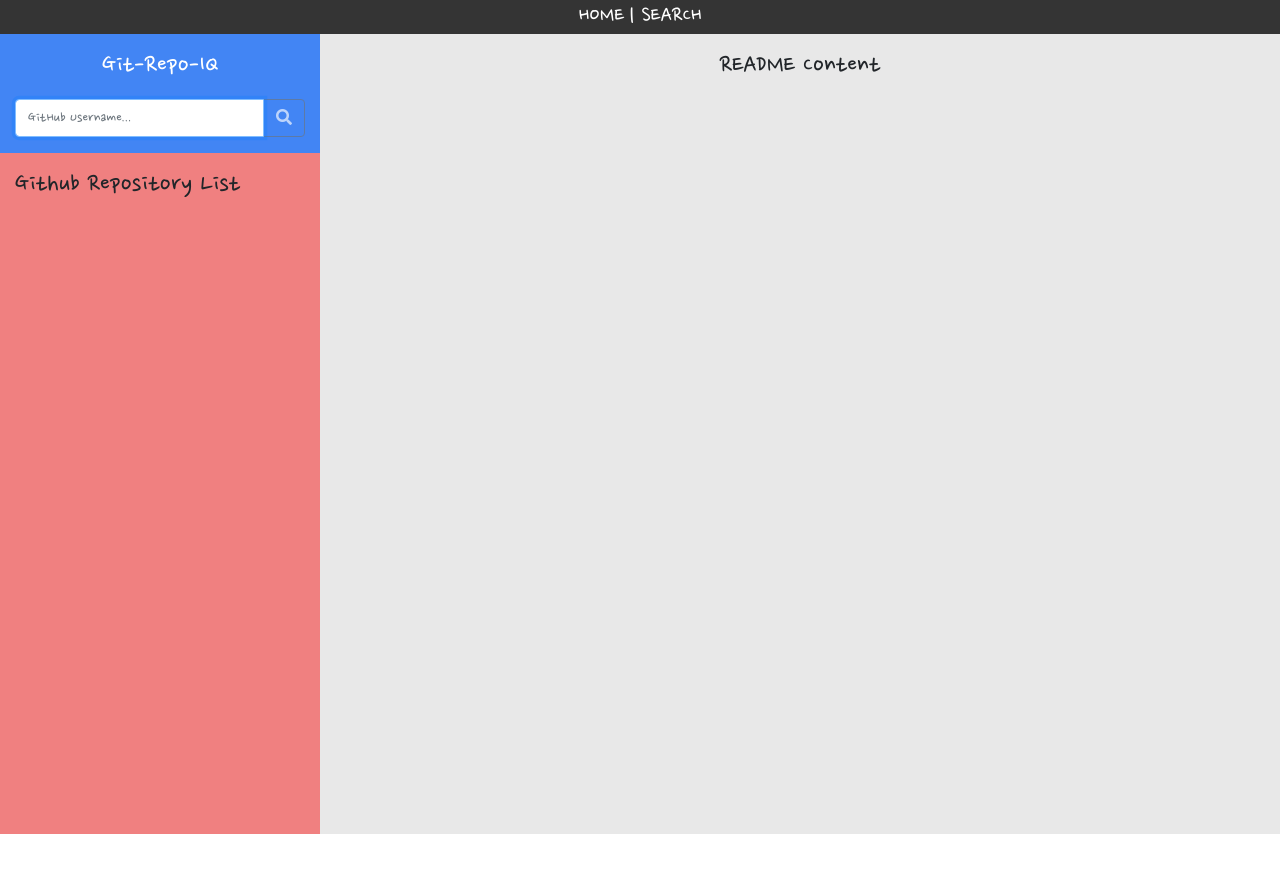
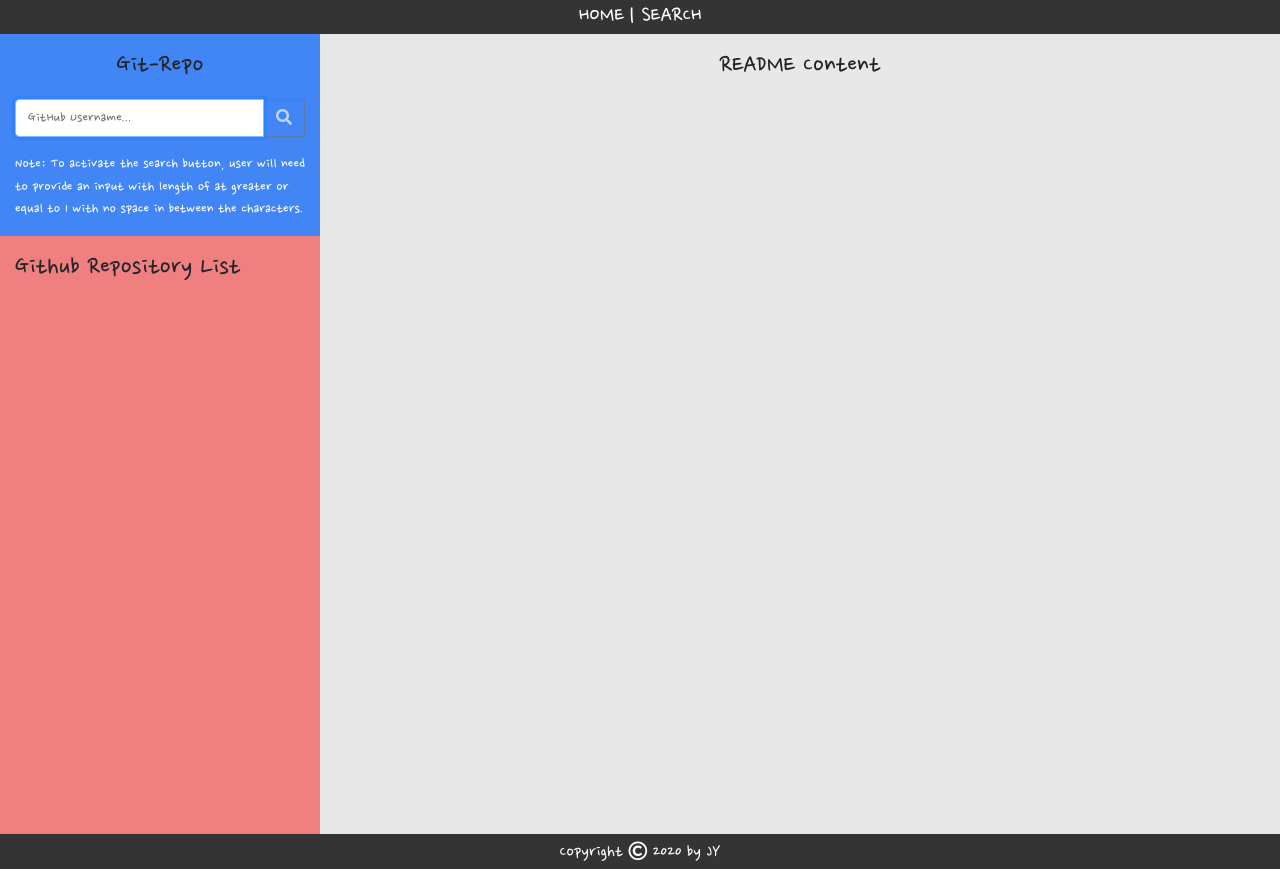
Before and after one commit to KJY93/Git-Repo, a Vue app: page /search in a window 1280 px wide. Before the commit the page ends 834 px from the top, so only its background shows below. Built offline with nearby package versions, Linux system fonts and the light colour scheme.

Commit message:
added instruction note on how to activate the search button under the input field, change the conditional statement to allow search button activation, added footer sectionand css styling for <small> tag which contains the activation of the search button

```diff
--- a/src/components/ReadMe.vue
+++ b/src/components/ReadMe.vue
@@ -5,7 +5,7 @@
         <div class="col-sm-12 col-md-3 d-flex flex-column" id="repoList">
           <div class="row">
             <div id="searchBar" class="col-sm-12">
-              <h3 id="header-section" class="text-center mt-3">Git-Repo-IQ</h3>
+              <h3 id="header-section" class="text-center mt-3">Git-Repo</h3>
               <div class="input-group mt-3 mb-3">
                 <input
                   type="text"
@@ -28,6 +28,11 @@
                     <i class="fas fa-search" id="searchIcon"></i>
                   </button>
                 </div>
+
+                <small class="mt-3" id="inputHelp">
+                  Note: To activate the search button, user will need to provide
+                  an input with length of at greater or equal to 1 with no space in between the characters.
+                </small>
               </div>
             </div>
           </div>
@@ -37,13 +42,9 @@
           </div>
 
           <div>
-            <div v-if="repoArr.length >= 1">
+            <div v-if="repoArr.length > 0">
               <div>
-                <strong>Github Username:</strong>
-                <a
-                  v-bind:href="this.repoArr[0].owner.html_url"
-                  target="_blank"
-                >{{ repoArr[0].owner.login }}</a>
+                <strong>Github Username: </strong>{{ repoArr[0].owner.login }}
               </div>
 
               <div>
@@ -54,9 +55,8 @@
 
             <div id="userRepoList">
               <ol>
-                <!-- 1159pm try getReadMe function -->
                 <li v-for="readme in this.repoArr" :key="readme.name">
-                  <router-link
+                  <router-link id="repoLink"
                     :to="{ name: 'readme', params: { username: readme.owner.login , id: readme.name } }"
                     v-on:click.native="getReadMe(readme.name)"
                   >{{readme.name}}</router-link>
@@ -77,6 +77,10 @@
         </div>
       </div>
     </div>
+
+    <footer class="footer-container">
+        <small>Copyright <i class="far fa-copyright"></i> 2020 by JY</small>
+    </footer>
   </div>
 </template>
 
@@ -90,7 +94,7 @@
   },
   computed: {
     checkInput: function() {
-      return this.githubUserName.length > 1 &&
+      return this.githubUserName.length >= 1 &&
         this.githubUserName.includes(" ") != true
         ? false
         : true;
@@ -109,7 +113,7 @@
           console.log("Request failed", error);
         });
     },
-    // 1159pm try getReadMe
+
     getReadMe: function(name) {
       fetch(
         `https://api.github.com/repos/${this.repoArr[0].owner.login}/${name}/readme`,
@@ -160,8 +164,19 @@
     height: 100vh;
   }
 
-#header-section,
-#searchIcon {
+  #searchIcon, #inputHelp {
     color: #ffffff;
   }
+
+  #inputHelp {
+    font-size: 1em;
+  }
+
+  #repoLink {
+    color: #000000;
+  }
+
+  #repoLink:hover {
+    color: #7fffd4;
+  }
 </style>
```
Lines whose indentation alone changed are shown as unchanged.
